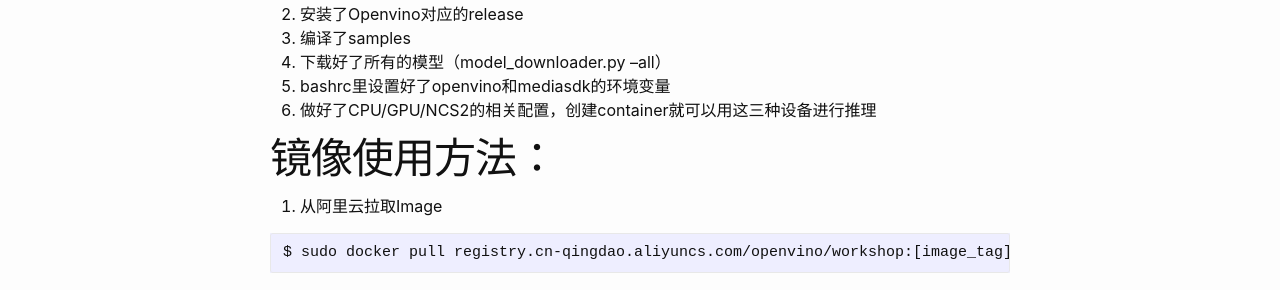
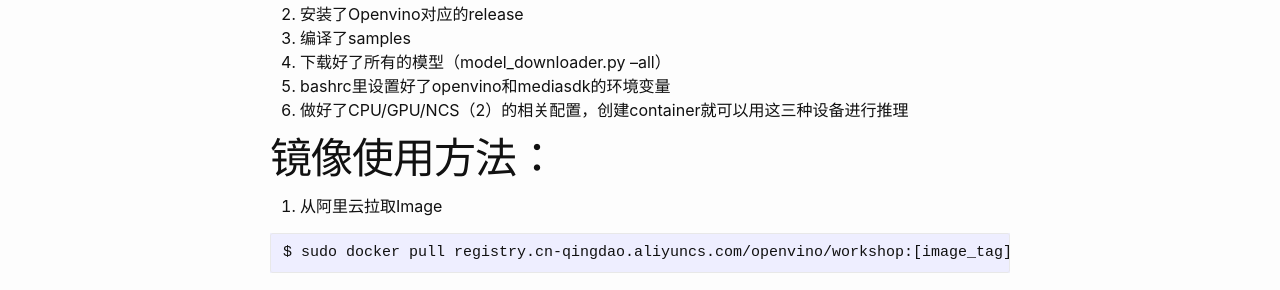
Before and after one commit to decemberpei/decemberpei.github.io, a Jekyll site: the page built from _posts/2019-04-04-Openvino-Docker-镜像.md, in a window 1280 px wide. Shown: the part 321-611 px from the top of the page. Built offline with Jekyll 4.4.1, drawn with Linux system fonts in a browser that asks for light colours; comment, search, counter and statistics services are not loaded.

Commit message:
Update 2019-04-04-Openvino-Docker-镜像.md

```diff
--- a/_posts/2019-04-04-Openvino-Docker-镜像.md
+++ b/_posts/2019-04-04-Openvino-Docker-镜像.md
@@ -7,7 +7,7 @@ layout: post
 3. 编译了samples
 4. 下载好了所有的模型（model_downloader.py --all）
 5. bashrc里设置好了openvino和mediasdk的环境变量
-6. 做好了CPU/GPU/NCS2的相关配置，创建container就可以用这三种设备进行推理
+6. 做好了CPU/GPU/NCS（2）的相关配置，创建container就可以用这三种设备进行推理
 
 # 镜像使用方法：
 1. 从阿里云拉取Image
```
